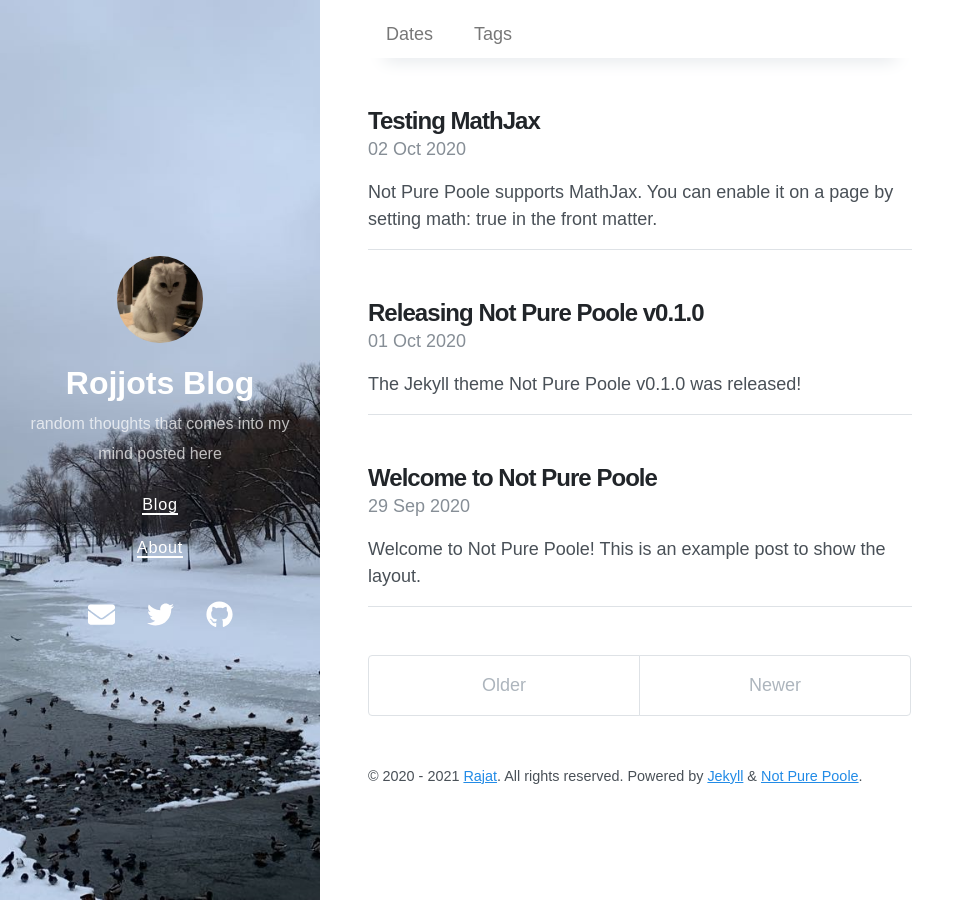
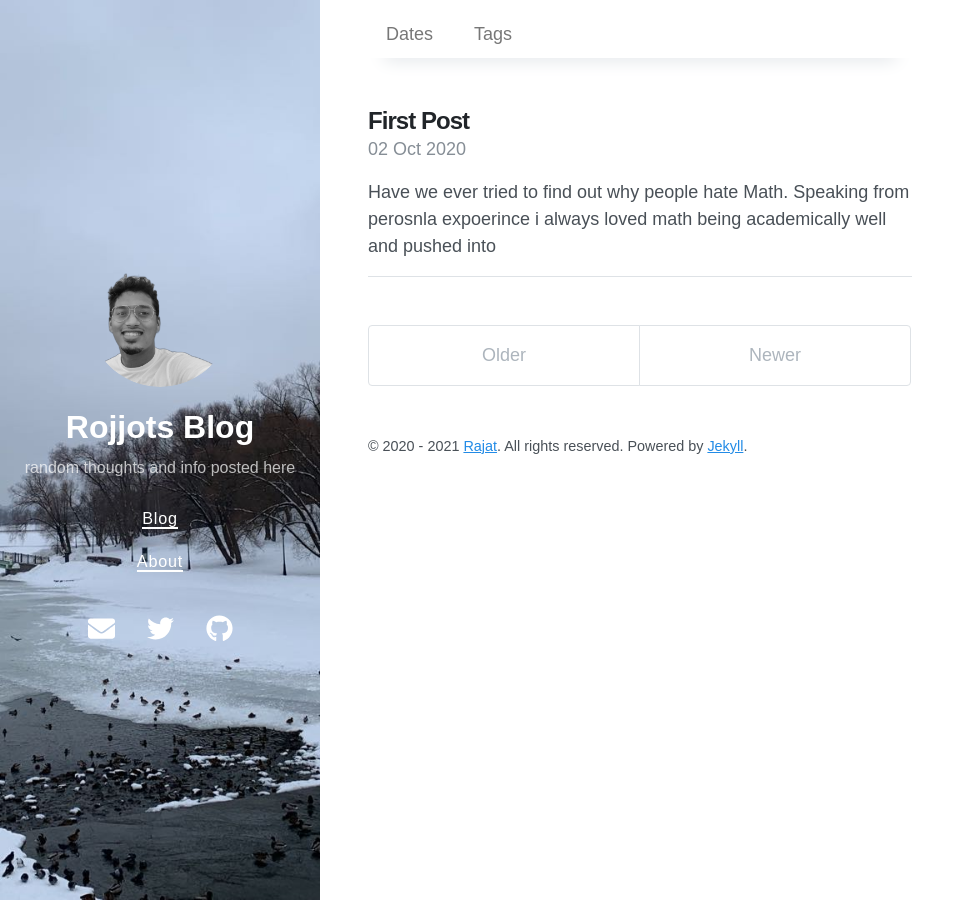
Before and after one commit to RAJATRG/hello_world, a Jekyll site: the page built from index.html, in a window 1280 px wide. Shown: the whole page, without its empty margins (0-975 px from the left). Built offline with Jekyll 4.4.1, drawn with Linux system fonts in a browser that asks for light colours; nearby versions of some CDN libraries; the list of posts is cut into pages by our own code.

Commit message:
first post

```diff
--- a/_config.yml
+++ b/_config.yml
@@ -1,8 +1,8 @@
 # Setup
 title: Rojjots Blog
-description: random thoughts that comes into my mind posted here
+description: random thoughts  and info posted here
 url: https://rajatrg.github.io/blog
-avatar: /avatar.jpeg
+avatar: /assets/img/profile-pic.png
 paginate: 5
 permalink: pretty
 cover_image: /bg.jpeg
@@ -29,11 +29,11 @@ exclude:
 
 # Optimize Jekyl SEO Tag
 twitter:
-  username: vszhub
+  username: rojjot
   card: summary
 logo: logo.png
 social:
-  name: Songzi Vong
+  name: Rajat Govekar
   links:
     - https://twitter.com/rojjot
     - https://github.com/rajatrg
--- a/_data/social.yml
+++ b/_data/social.yml
@@ -1,9 +1,9 @@
 - title: Email
-  url: mailto://vszhub@gmail.com
+  url: mailto://rojjot@gmail.com
   icon: fas fa-envelope
 - title: Twitter
-  url: https://twitter.com/vszhub
+  url: https://twitter.com/rojjot
   icon: fab fa-twitter
 - title: GitHub
-  url: https://github.com/vszhub/not-pure-poole
+  url: https://github.com/rajatrg
   icon: fab fa-github
--- a/_includes/content.html
+++ b/_includes/content.html
@@ -12,6 +12,6 @@
   {%- endif -%}
   <small>
     &copy; {{ year_string }} {% if site.author %}<a href="{{ site.author.url }}">{{ site.author.name }}</a>{% endif %}. All rights reserved.
-    Powered by <a href="https://jekyllrb.com/">Jekyll</a> & <a href="https://github.com/vszhub/not-pure-poole">Not Pure Poole</a>.
+    Powered by <a href="https://jekyllrb.com/">Jekyll</a>.
   </small>
 </footer>
--- a/_layouts/default.html
+++ b/_layouts/default.html
@@ -38,7 +38,7 @@
       {% include mathjax.html %}
     {%- endif -%}
 
-    {%- if jekyll.environment == 'production' and site.google_analytics -%}
+    {%- if site.google_analytics -%}
       {%- include google-analytics.html -%}
     {%- endif -%}
   </body>
--- a/_posts/2020-09-29-welcome-to-not-pure-poole.md
+++ /dev/null
@@ -1,169 +0,0 @@
----
-layout: post
-title: Welcome to Not Pure Poole
-date: 2020-09-29 23:18 +0800
-last_modified_at: 2020-10-01 01:08:25 +0800
-tags: [jekyll theme, jekyll, tutorial]
-toc:  true
----
-Welcome to **Not Pure Poole**! This is an example post to show the layout.
-{: .message }
-
-First, do you notice the TOC on the right side? Try to scroll down to read this post, you'll find that the TOC is always sticky in the viewport.
-
-Cum sociis natoque penatibus et magnis <a href="#">dis parturient montes</a>, nascetur ridiculus mus. *Aenean eu leo quam.* Pellentesque ornare sem lacinia quam venenatis vestibulum. Sed posuere consectetur est at lobortis. Cras mattis consectetur purus sit amet fermentum.
-
-> Curabitur blandit tempus porttitor. Nullam quis risus eget urna mollis ornare vel eu leo. Nullam id dolor id nibh ultricies vehicula ut id elit.
-
-Etiam porta **sem malesuada magna** mollis euismod. Cras mattis consectetur purus sit amet fermentum. Aenean lacinia bibendum nulla sed consectetur.
-
-## Inline HTML elements
-
-HTML defines a long list of available inline tags, a complete list of which can be found on the [Mozilla Developer Network](https://developer.mozilla.org/en-US/docs/Web/HTML/Element).
-
-- **To bold text**, use `<strong>`.
-- *To italicize text*, use `<em>`.
-- <mark>To highlight</mark>, use `<mark>`.
-- Abbreviations, like <abbr title="HyperText Markup Langage">HTML</abbr> should use `<abbr>`, with an optional `title` attribute for the full phrase.
-- Citations, like <cite>&mdash; Mark Otto</cite>, should use `<cite>`.
-- <del>Deleted</del> text should use `<del>` and <ins>inserted</ins> text should use `<ins>`.
-- Superscript <sup>text</sup> uses `<sup>` and subscript <sub>text</sub> uses `<sub>`.
-
-Most of these elements are styled by browsers with few modifications on our part.
-
-## Footnotes
-
-Footnotes are supported as part of the Markdown syntax. Here's one in action. Clicking this number[^fn-sample_footnote] will lead you to a footnote. The syntax looks like:
-
-{% highlight text %}
-Clicking this number[^fn-sample_footnote]
-{% endhighlight %}
-
-Each footnote needs the `^fn-` prefix and a unique ID to be referenced for the footnoted content. The syntax for that list looks something like this:
-
-{% highlight text %}
-[^fn-sample_footnote]: Handy! Now click the return link to go back.
-{% endhighlight %}
-
-You can place the footnoted content wherever you like. Markdown parsers should properly place it at the bottom of the post.
-
-## Heading
-
-Vivamus sagittis lacus vel augue rutrum faucibus dolor auctor. Duis mollis, est non commodo luctus, nisi erat porttitor ligula, eget lacinia odio sem nec elit. Morbi leo risus, porta ac consectetur ac, vestibulum at eros.
-
-### Code
-
-Inline code is available with the `<code>` element. Snippets of multiple lines of code are supported through Rouge. Longer lines will automatically scroll horizontally when needed. You may also use code fencing (triple backticks) for rendering code.
-
-{% highlight js %}
-// Example can be run directly in your JavaScript console
-
-// Create a function that takes two arguments and returns the sum of those arguments
-var adder = new Function("a", "b", "return a + b");
-
-// Call the function
-adder(2, 6);
-// > 8
-{% endhighlight %}
-
-You may also optionally show code snippets with line numbers. Add `linenos` to the Rouge tags.
-
-{% highlight js linenos %}
-// Example can be run directly in your JavaScript console
-
-// Create a function that takes two arguments and returns the sum of those arguments
-var adder = new Function("a", "b", "return a + b");
-
-// Call the function
-adder(2, 6);
-// > 8
-{% endhighlight %}
-
-Aenean lacinia bibendum nulla sed consectetur. Etiam porta sem malesuada magna mollis euismod. Fusce dapibus, tellus ac cursus commodo, tortor mauris condimentum nibh, ut fermentum massa.
-
-### Lists
-
-Cum sociis natoque penatibus et magnis dis parturient montes, nascetur ridiculus mus. Aenean lacinia bibendum nulla sed consectetur. Etiam porta sem malesuada magna mollis euismod. Fusce dapibus, tellus ac cursus commodo, tortor mauris condimentum nibh, ut fermentum massa justo sit amet risus.
-
-- Praesent commodo cursus magna, vel scelerisque nisl consectetur et.
-- Donec id elit non mi porta gravida at eget metus.
-- Nulla vitae elit libero, a pharetra augue.
-
-Donec ullamcorper nulla non metus auctor fringilla. Nulla vitae elit libero, a pharetra augue.
-
-1. Vestibulum id ligula porta felis euismod semper.
-2. Cum sociis natoque penatibus et magnis dis parturient montes, nascetur ridiculus mus.
-3. Maecenas sed diam eget risus varius blandit sit amet non magna.
-
-Cras mattis consectetur purus sit amet fermentum. Sed posuere consectetur est at lobortis.
-
-<dl>
-  <dt>HyperText Markup Language (HTML)</dt>
-  <dd>The language used to describe and define the content of a Web page</dd>
-
-  <dt>Cascading Style Sheets (CSS)</dt>
-  <dd>Used to describe the appearance of Web content</dd>
-
-  <dt>JavaScript (JS)</dt>
-  <dd>The programming language used to build advanced Web sites and applications</dd>
-</dl>
-
-Integer posuere erat a ante venenatis dapibus posuere velit aliquet. Morbi leo risus, porta ac consectetur ac, vestibulum at eros. Nullam quis risus eget urna mollis ornare vel eu leo.
-
-### Images
-
-Quisque consequat sapien eget quam rhoncus, sit amet laoreet diam tempus. Aliquam aliquam metus erat, a pulvinar turpis suscipit at.
-
-![placeholder](http://placehold.it/800x400 "Large example image")
-![placeholder](http://placehold.it/400x200 "Medium example image")
-![placeholder](http://placehold.it/200x200 "Small example image")
-
-Align to the center by adding `class="align-center"`:
-
-![placeholder](http://placehold.it/400x200 "Medium example image"){: .align-center}
-
-### Tables
-
-Aenean lacinia bibendum nulla sed consectetur. Lorem ipsum dolor sit amet, consectetur adipiscing elit.
-
-<table>
-  <thead>
-    <tr>
-      <th>Name</th>
-      <th>Upvotes</th>
-      <th>Downvotes</th>
-    </tr>
-  </thead>
-  <tfoot>
-    <tr>
-      <td>Totals</td>
-      <td>21</td>
-      <td>23</td>
-    </tr>
-  </tfoot>
-  <tbody>
-    <tr>
-      <td>Alice</td>
-      <td>10</td>
-      <td>11</td>
-    </tr>
-    <tr>
-      <td>Bob</td>
-      <td>4</td>
-      <td>3</td>
-    </tr>
-    <tr>
-      <td>Charlie</td>
-      <td>7</td>
-      <td>9</td>
-    </tr>
-  </tbody>
-</table>
-
-Nullam id dolor id nibh ultricies vehicula ut id elit. Sed posuere consectetur est at lobortis. Nullam quis risus eget urna mollis ornare vel eu leo.
-
------
-
-Want to see something else added? <a href="https://github.com/vszhub/not-pure-poole/issues/new">Open an issue.</a>
-
-[^fn-sample_footnote]: Handy! Now click the return link to go back.
--- a/_posts/2020-10-01-releasing-not-pure-poole-v0-1-0.md
+++ /dev/null
@@ -1,14 +0,0 @@
----
-layout: post
-title: Releasing Not Pure Poole v0.1.0
-author: Songzi Vong
-tags:
-- jekyll theme
-- jekyll
-date: 2020-10-01 13:56 +0800
----
-The Jekyll theme **Not Pure Poole** v0.1.0 was released!
-
-Not Pure Poole is a simple, beautiful, and powerful Jekyll theme for blogs. It is built on [Poole](https://github.com/poole/poole) and [Pure](https://purecss.io/).
-
-For more information about this theme, you can read the [README](https://github.com/vszhub/not-pure-poole/blob/master/README.md) file.
--- a/_posts/2020-10-02-testing-mathjax.md
+++ /dev/null
@@ -1,17 +0,0 @@
----
-layout: post
-title: Testing MathJax
-tags: mathjax
-math: true
-date: 2020-10-02 15:32 +0800
----
-Not Pure Poole supports [MathJax](https://www.mathjax.org/). You can enable it on a page by setting `math: true` in the front matter.
-
-An inline math: \\\(E=mc^2\\\).
-
-A display math:
-
-$$
-i\hbar \frac{\partial \Psi}{\partial t} = -\frac{\hbar^2}{2m}
-\frac{\partial^2 \Psi}{\partial x^2} + V \Psi
-$$
--- /dev/null
+++ b/_posts/2021-05-02-first-post.md
@@ -0,0 +1,8 @@
+---
+layout: post
+title: First Post
+tags: random
+math: true
+date: 2020-10-02 15:32 +0800
+---
+Have we ever tried to find out why people hate Math. Speaking from perosnla expoerince i always loved math being academically well and pushed into
--- a/_sass/_sidebar.scss
+++ b/_sass/_sidebar.scss
@@ -14,7 +14,7 @@
 }
 
 .avatar-image {
-  width: 30%;
+  width: 50%;
   height: auto;
   border-radius: 50%;
   display: block;
@@ -85,6 +85,6 @@
 
 @media (max-width: $md-width) {
   .avatar-image {
-    width: 15%;
+    width: 20%;
   }
 }
```
Also changed, not shown: about.md (+3 -0 lines), README.md, assets/img/profile-pic.png (added).
